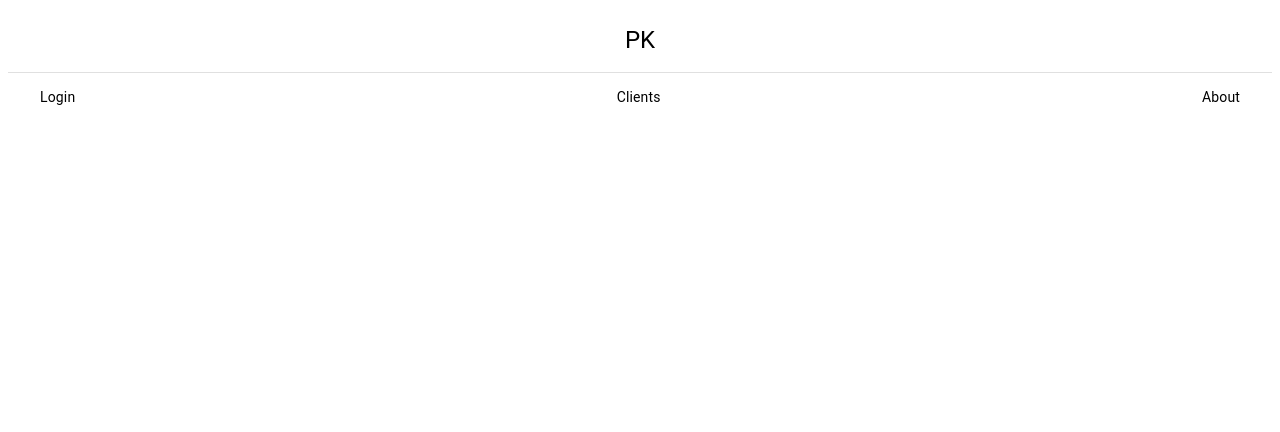
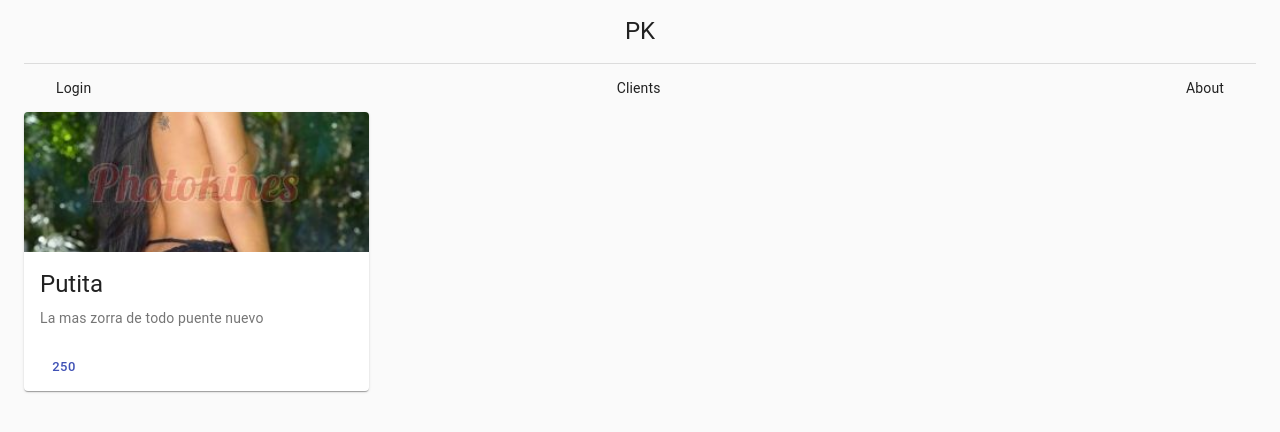
Before and after one commit to herlessalvarado/kinesya, a React (Create React App) app in the folder client/: page / in a window 1280 px wide. Shown: the top 432 px of the page. Built offline with nearby package versions, Linux system fonts and the light colour scheme.

Commit message:
card created

```diff
--- a/client/src/App.tsx
+++ b/client/src/App.tsx
@@ -1,5 +1,10 @@
 import React from 'react';
 import Header from './components/Header';
+import { CssBaseline } from '@material-ui/core';
+import Container from '@material-ui/core/Container';
+import ProfileCard from './components/Card';
+import Whoreimg from './assets/62.jpg';
+//import Grid from '@material-ui/core/Grid';
 
 let sections: {title: string, url: string} [] = [
   {title : "Login" , url : "#"},
@@ -7,9 +12,22 @@
   {title : "About", url : "#"}
 ]
 
+let profile: {name: string, image: string, description: string, price: Number} [] = [
+  {name: "Putita", image: Whoreimg, description: "La mas zorra de todo puente nuevo", price: 250}
+]
+
 function App() {
   return (
-    <Header title="PK" sections={sections}></Header>
+    <React.Fragment>
+      <CssBaseline>
+      <Container maxWidth="lg">
+        <Header title="PK" sections={sections}></Header>
+        <main>
+          <ProfileCard name="Putita" image={Whoreimg} description="La mas zorra de todo puente nuevo" price={250}></ProfileCard>
+        </main>
+    </Container>
+    </CssBaseline>
+    </React.Fragment>
   );
 }
 
--- /dev/null
+++ b/client/src/components/Card.tsx
@@ -0,0 +1,55 @@
+import React, { FC } from 'react';
+import { makeStyles } from '@material-ui/core/styles';
+import Card from '@material-ui/core/Card';
+import CardActionArea from '@material-ui/core/CardActionArea';
+import CardActions from '@material-ui/core/CardActions';
+import CardContent from '@material-ui/core/CardContent';
+import CardMedia from '@material-ui/core/CardMedia';
+import Button from '@material-ui/core/Button';
+import Typography from '@material-ui/core/Typography';
+
+const useStyles = makeStyles({
+  root: {
+    maxWidth: 345,
+  },
+});
+
+interface CardProps {
+    name ?: string,
+    image ?: string,
+    description ?: string,
+    price ?: Number
+}
+
+const ProfileCard:FC<CardProps> = (props : CardProps) => {
+  const classes = useStyles();
+
+  return (
+    <Card className={classes.root}>
+      <CardActionArea>
+        <CardMedia
+          component="img"
+          alt="Contemplative Reptile"
+          height="140"
+          image={props.image}
+          title="Contemplative Reptile"
+        />
+        <CardContent>
+          <Typography gutterBottom variant="h5" component="h2">
+            {props.name}
+          </Typography>
+          <Typography variant="body2" color="textSecondary" component="p">
+            {props.description}
+          </Typography>
+        </CardContent>
+      </CardActionArea>
+      <CardActions>
+        <Button size="small" color="primary">
+          {props.price}
+        </Button>
+      </CardActions>
+    </Card>
+  );
+}
+
+export default ProfileCard
```
Also changed, not shown: client/src/assets/62.jpg (added).
